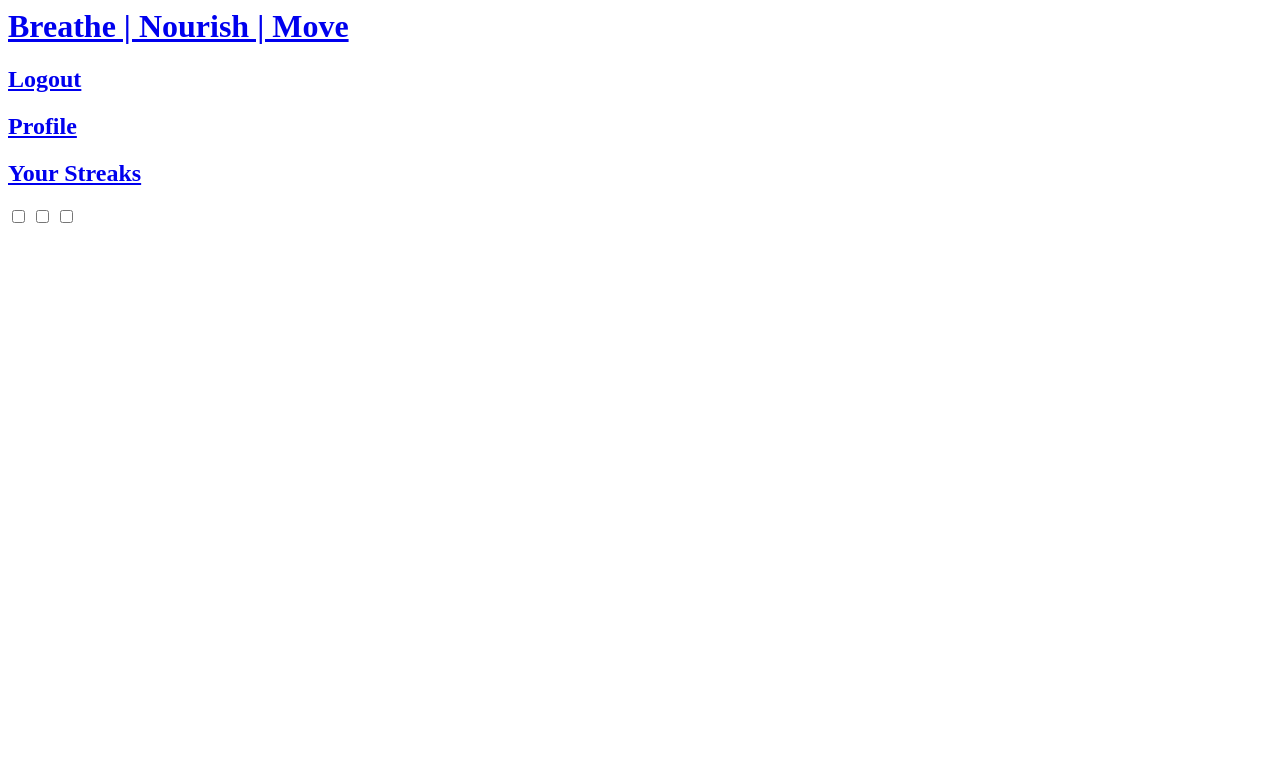
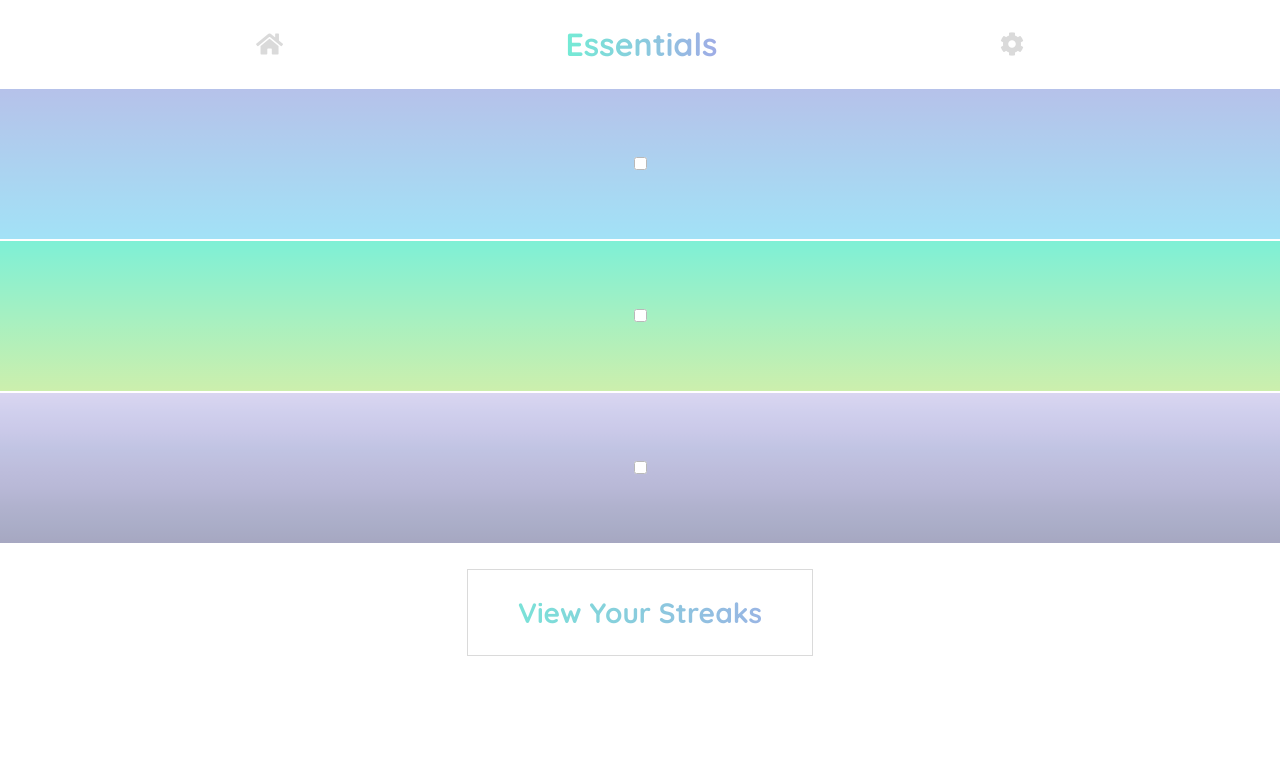
Before and after one commit to brittanyleigh/habits, a Django app: page / in a window 1280 px wide. Shown: the top 783 px of the page. Run offline with Django 3.2, Linux system fonts and the light colour scheme; the visitor is signed in with stand-in values (Sample User, id 1); data comes from the database, SQL or seed files in the repository; some libraries are stand-ins or nearby versions.

Commit message:
styling things pretty

```diff
--- /dev/null
+++ b/daily_habits/static/habits.css
@@ -0,0 +1,80 @@
+@import url("https://fonts.googleapis.com/css?family=Quicksand:400,700");
+body {
+  margin: 0px;
+  font-family: "Quicksand", sans-serif; }
+
+a {
+  color: #dadada; }
+
+.header {
+  display: flex;
+  justify-content: space-between;
+  max-width: 768px;
+  margin: 0 auto;
+  align-items: center;
+  color: #dadada;
+  padding: 0px 15px; }
+  .header h1 {
+    background-image: linear-gradient(to right, #74ebd5 0%, #9face6 100%);
+    -webkit-background-clip: text;
+    -webkit-text-fill-color: transparent; }
+  .header h4 {
+    font-size: 24px; }
+
+.flex-content {
+  display: flex;
+  flex-direction: column;
+  align-items: center;
+  justify-content: center; }
+
+.blue {
+  background: blue; }
+
+.green {
+  background: green; }
+
+.purple {
+  background: purple; }
+
+.habit {
+  width: 100%;
+  border: solid 1px white;
+  border-right: 0px;
+  border-left: 0px; }
+  .habit label {
+    font-size: 56px;
+    color: white; }
+
+.incomplete {
+  opacity: .5; }
+
+.blue {
+  background-image: linear-gradient(to top, #48c6ef 0%, #6f86d6 100%); }
+
+.green {
+  background-image: linear-gradient(to top, #9be15d 0%, #00e3ae 100%); }
+
+.purple {
+  background-image: linear-gradient(to top, #505285 0%, #585e92 12%, #65689f 25%, #7474b0 37%, #7e7ebb 50%, #8389c7 62%, #9795d4 75%, #a2a1dc 87%, #b5aee4 100%); }
+
+.list-item {
+  max-width: 768px;
+  margin: 0 auto;
+  min-height: 150px;
+  display: flex;
+  align-items: center;
+  justify-content: center; }
+
+.streaks-btn {
+  min-height: 75px;
+  margin: 30px auto; }
+  .streaks-btn a {
+    font-size: 28px;
+    padding: 25px 50px;
+    border: solid 1px;
+    text-decoration: none;
+    background-image: linear-gradient(to right, #74ebd5 0%, #9face6 100%);
+    -webkit-background-clip: text;
+    -webkit-text-fill-color: transparent; }
+
+/*# sourceMappingURL=habits.css.map */
--- /dev/null
+++ b/daily_habits/static/habits.scss
@@ -0,0 +1,104 @@
+@import url('https://fonts.googleapis.com/css?family=Quicksand:400,700');
+
+$font-family: 'Quicksand', sans-serif;
+$gray: #dadada;
+
+body {
+	margin: 0px;
+	font-family: $font-family;
+}
+
+a {
+	color: $gray;
+}
+
+.header {
+    display: flex;
+    justify-content: space-between;
+    max-width: 768px;
+    margin: 0 auto;
+    align-items: center;
+    color: $gray;
+    padding: 0px 15px;
+
+    h1 {
+    	background-image: linear-gradient(to right, #74ebd5 0%, #9face6 100%);
+    	-webkit-background-clip: text;
+		  -webkit-text-fill-color: transparent;
+    }
+
+    h4 {
+    	font-size: 24px;
+    }
+}
+
+.flex-content {
+    display: flex;
+    flex-direction: column;
+    align-items: center;
+    justify-content: center;
+}
+
+.blue {
+	background: blue;
+}
+
+.green {
+	background: green;
+}
+
+.purple {
+	background: purple;
+}
+
+.habit {
+	width: 100%;
+    border: solid 1px white;
+    border-right: 0px;
+    border-left: 0px;
+
+	label {
+	    font-size: 56px;
+	    color: white;
+	}
+}
+
+.incomplete {
+	opacity: .5;
+}
+
+.blue {
+	background-image: linear-gradient(to top, #48c6ef 0%, #6f86d6 100%);
+}
+
+.green {
+	background-image: linear-gradient(to top, #9be15d 0%, #00e3ae 100%);
+}
+
+.purple {
+	background-image: linear-gradient(to top, #505285 0%, #585e92 12%, #65689f 25%, #7474b0 37%, #7e7ebb 50%, #8389c7 62%, #9795d4 75%, #a2a1dc 87%, #b5aee4 100%);
+}
+
+.list-item {
+    max-width: 768px;
+    margin: 0 auto;
+    min-height: 150px;
+    display: flex;
+    align-items: center;
+    justify-content: center;
+}
+
+.streaks-btn {
+	min-height: 75px;
+	margin: 30px auto;
+
+	a {
+	    font-size: 28px;
+	    padding: 25px 50px;
+	    border: solid 1px;
+	    text-decoration: none;
+	    background-image: linear-gradient(to right, #74ebd5 0%, #9face6 100%);
+	    	-webkit-background-clip: text;
+			  -webkit-text-fill-color: transparent;
+	}
+}
--- a/daily_habits/templates/daily_habits/base.html
+++ b/daily_habits/templates/daily_habits/base.html
@@ -1,16 +1,19 @@
 {% load static %}
 <html>
     <head>
-        <title>Breathe | Nourish | Move || Daily Habit Tracker</title>
+        <title>Essentials || Daily Habit Tracker</title>
         <script src="https://code.jquery.com/jquery-2.2.4.min.js"></script>
         <script type="text/javascript" src="{% static 'habits.js' %}"></script>
+        <link rel="stylesheet" href="https://use.fontawesome.com/releases/v5.2.0/css/all.css" integrity="sha384-hWVjflwFxL6sNzntih27bfxkr27PmbbK/iSvJ+a4+0owXq79v+lsFkW54bOGbiDQ" crossorigin="anonymous">
+        <link rel="stylesheet" href="{% static 'habits.css' %}">
     </head>
     <body>
-        <h1><a href="/">Breathe | Nourish | Move</a></h1>
         {% if request.user.is_authenticated %}
-        <h2><a href="{% url 'logout' %}">Logout</a></h2>
-        <h2><a href="{% url 'profile' %}">Profile</a></h2>
-        <h2><a href="{% url 'streaks' %}">Your Streaks</a></h2>
+        <div class="header">
+            <h4><a href="/"><i class="fas fa-home"></i></a></h4>
+            <h1>Essentials</h1>
+            <h4><a href="{% url 'profile' %}"><i class="fas fa-cog"></i></a></h4>
+        </div>
         {% else %}
         <h2><a href="{% url 'signup' %}">Sign Up</a></h2>
         <h2><a href="{% url 'login' %}">Login</a></h2>
--- a/daily_habits/templates/daily_habits/habits_list.html
+++ b/daily_habits/templates/daily_habits/habits_list.html
@@ -3,17 +3,30 @@
 {% block content %}
     <div>
 	{% if request.user.is_authenticated %}
-      	<form method="POST" class="post-form" id="habits-form">
+      	<form method="POST" class="post-form flex-content" id="habits-form">
       		{% csrf_token %}
+      		<div class="habit blue {% if not habits.eatHealthyCompleted %}incomplete{% endif %}">
+      			<div class="list-item">
 		      		<label for="eatHealthyCompleted">{{ profile.eatHealthy }} </label>
 				    <input id="eat_healthy" type="checkbox" name="eatHealthyCompleted" {% if habits.eatHealthyCompleted %} checked {% endif %}>
-
+				</div>
+			</div>
+			<div class="habit green {% if not habits.meditateCompleted %}incomplete{% endif %}">
+				<div class="list-item">
 					<label for="meditateCompleted">{{ profile.meditate }} </label>
 				    <input id="meditate" type="checkbox" name="meditateCompleted" {% if habits.meditateCompleted %} checked {% endif %}>
-
+				</div>
+			</div>
+			<div class="habit purple {% if not habits.exerciseCompleted %}incomplete{% endif %}">
+				<div class="list-item">
 				    <label for="exerciseCompleted">{{ profile.exercise }} </label>
 				    <input id="exercise" type="checkbox" name="exerciseCompleted" {% if habits.exerciseCompleted %} checked {% endif %}>
+				</div>
+			</div>
 	    </form>
+	    <div class="streaks-btn list-item">
+		    <h4><a href="{% url 'streaks' %}">View Your Streaks</a></h4>
+		</div>
     {% else %}
 	    <h2>Not logged in</h2>
     {% endif %}
--- a/daily_habits/templates/daily_habits/profile.html
+++ b/daily_habits/templates/daily_habits/profile.html
@@ -4,6 +4,7 @@
     <div>
 	{% if request.user.is_authenticated %}
 		<h2>Profile Settings</h2>
+		<h2><a href="{% url 'logout' %}">Logout</a></h2>
 		<form method="POST" class="post-form">
 			{% csrf_token %}
 			{{ form.as_p }}
```
Also changed, not shown: 1 other file. Lines whose indentation alone changed are shown as unchanged.
